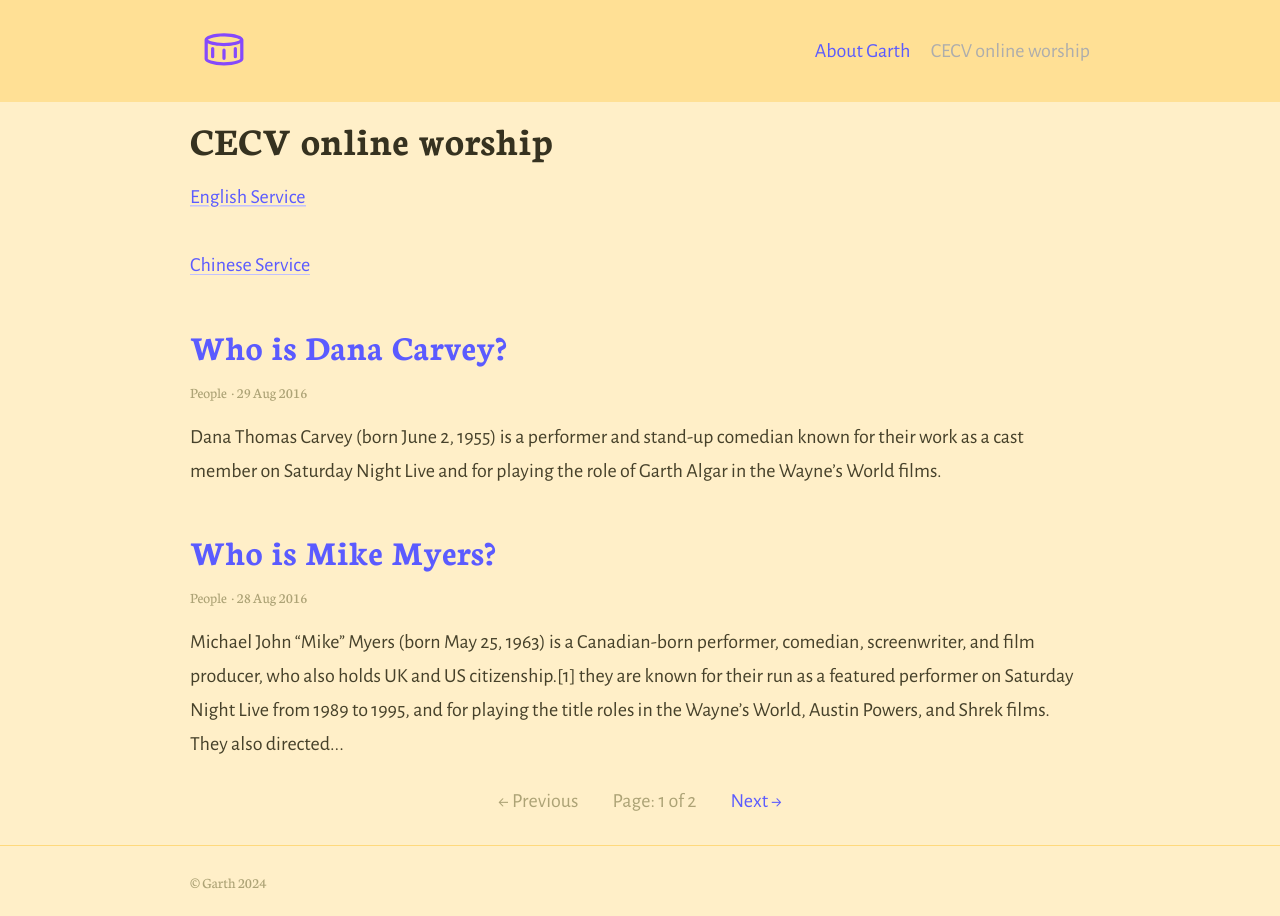
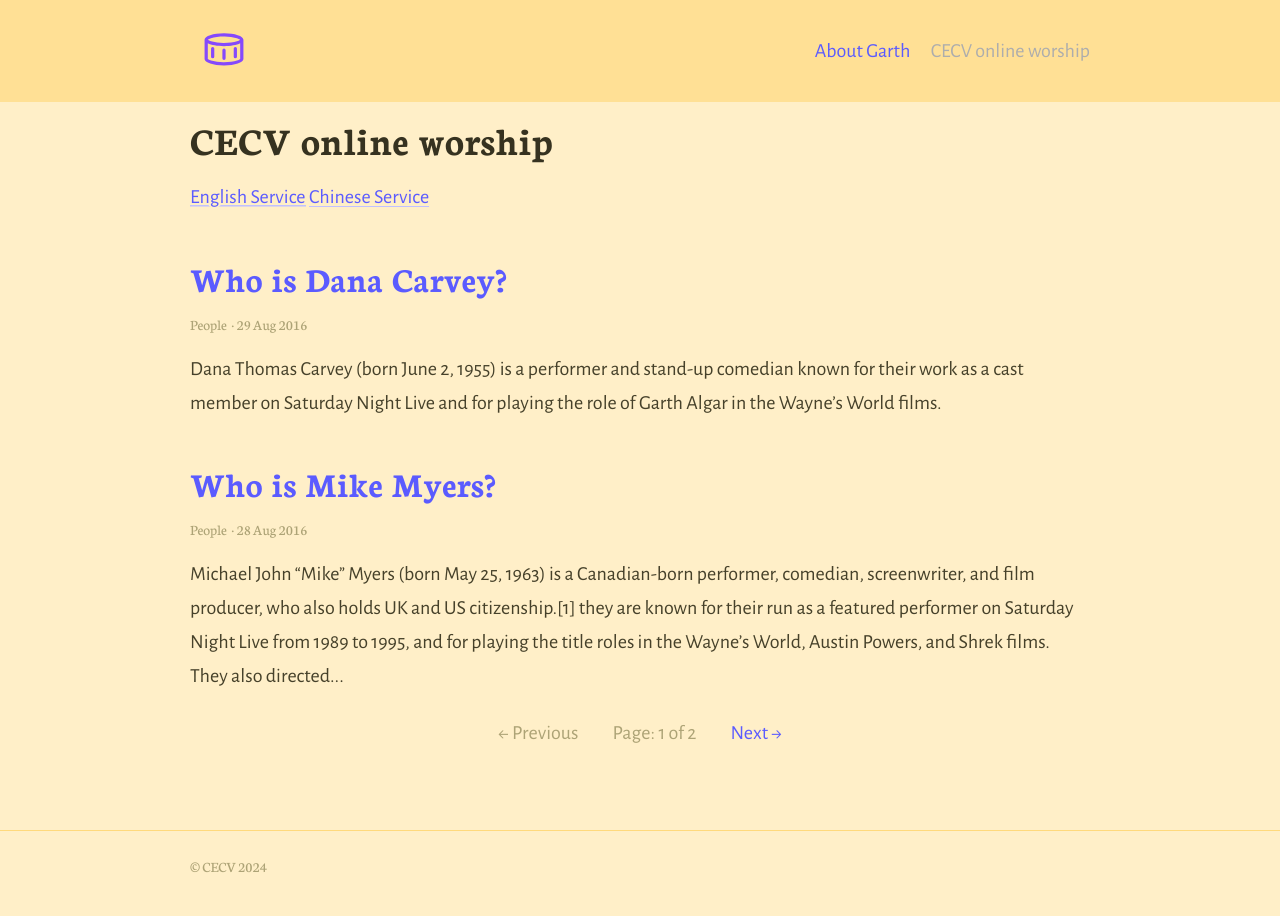
Before and after one commit to cecvgithub/zws, a Jekyll site: the page built from index.html, in a window 1280 px wide. Built offline with Jekyll 4.4.1, drawn with Linux system fonts in a browser that asks for light colours; the list of posts is cut into pages by our own code; part of the change alters nothing that is shown.

Commit message:
Update _config.yml

```diff
--- a/_config.yml
+++ b/_config.yml
@@ -39,7 +39,7 @@ collections:
   posts:
     title: CECV online worship # Needed for Siteleaf
     output: true
-    description: "[English Service](https://us02web.zoom.us/j/81876410063?pwd=MFQwcmVjeldzNDZEZjk4K1BRbGQ1Zz09)\n\n[Chinese Service](hrrp://cecv.org)" # The post list page content
+    description: "[English Service](https://us02web.zoom.us/j/81876410063?pwd=MFQwcmVjeldzNDZEZjk4K1BRbGQ1Zz09)\n[Chinese Service](http://cecv.org)" # The post list page content
 
 # 6. Jekyll collections settings
 defaults:
@@ -58,10 +58,10 @@ defaults:
 
 # 7. Site settings
 encoding: utf-8 # Make sure the encoding is right
-title: "Garth" # Site name or title
+title: "CECV" # Site name or title
 logo: "/assets/logo.svg" # Site logo
 # favicon: "/favicon.ico" # Uncomment to add custom favicon, or leave as is to use site logo
-description: "A really basic theme for Jekyll, using the official Jekyll theme implementation" # Site description and default description
+description: "Online Meetings" # Site description and default description
 url: "https://cecvgithub.github.io/zws" # Site url
 baseurl:
 lang: en-US
```
